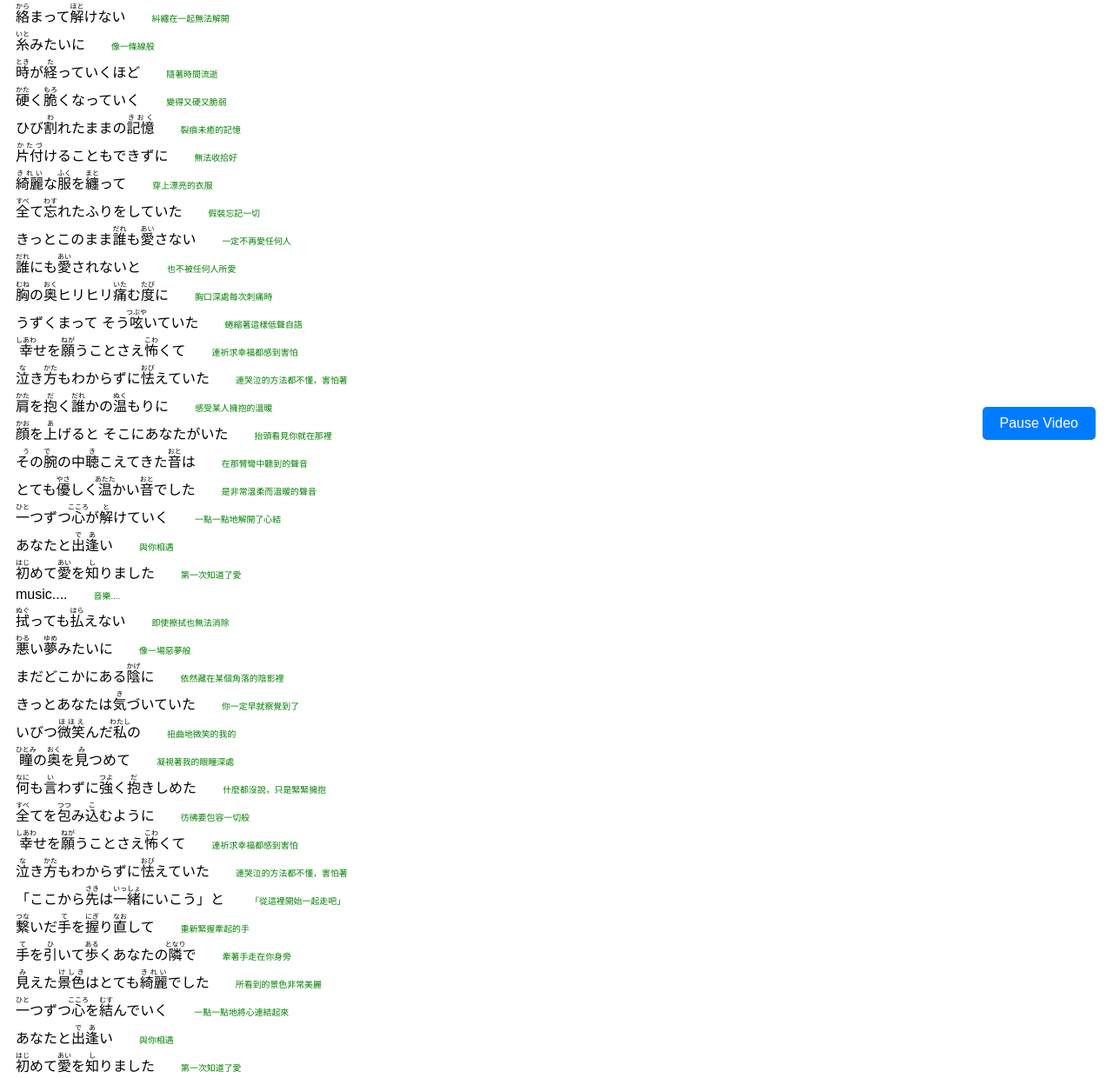
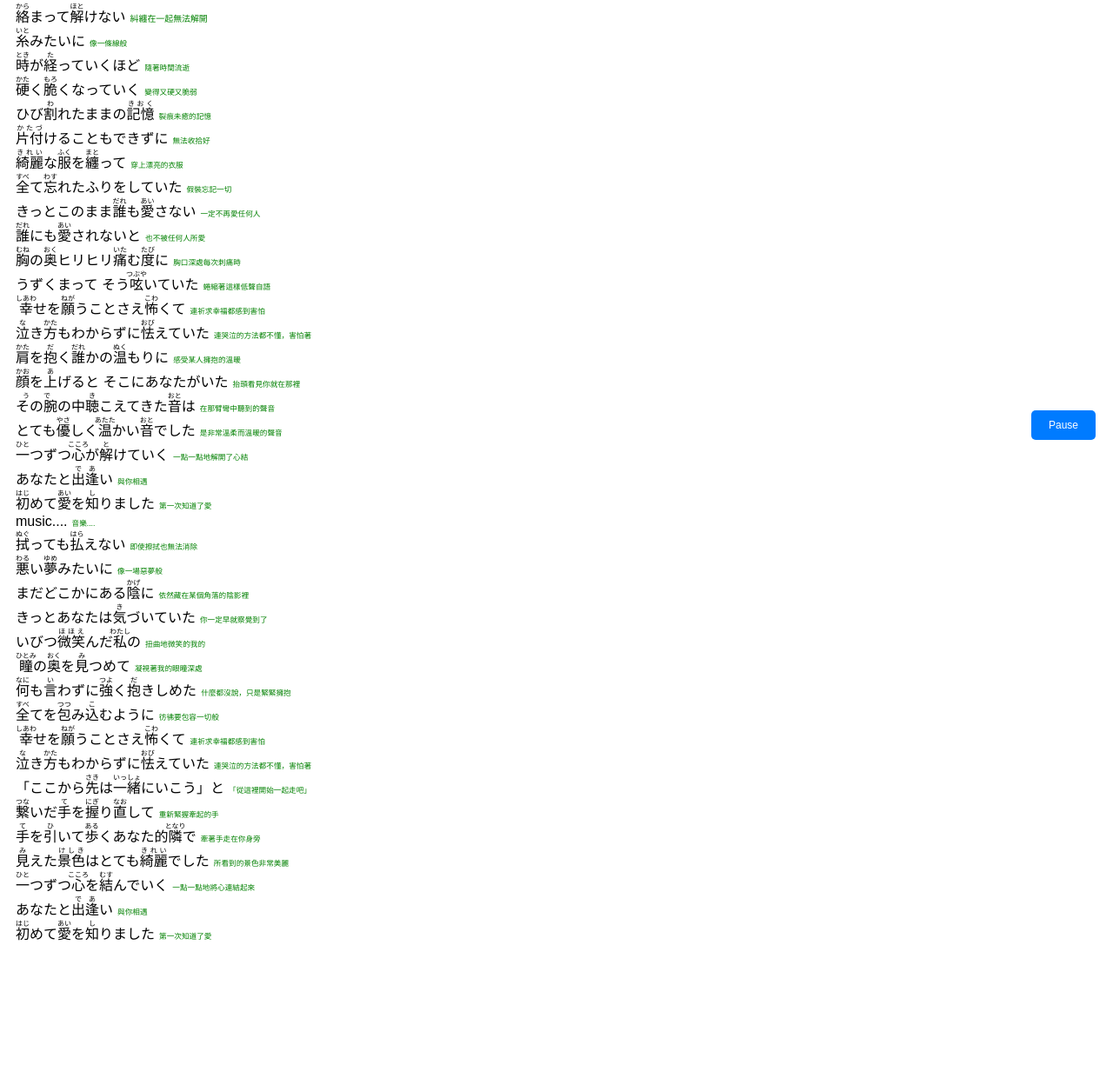
Before and after one commit to tuantsunyi/songs, a plain HTML site: page URU-firstlove.html in a window 1280 px wide. Shown: the part 274-1514 px from the top of the page at 87% size. After the commit the page ends 1367 px from the top, so only its background shows below. Drawn offline with Linux system fonts and the light colour scheme.

Commit message:
Add files via upload

```diff
--- a/URU-firstlove.html
+++ b/URU-firstlove.html
@@ -14,7 +14,7 @@
         }
         .lyrics-line {
             cursor: pointer;
-            margin: 5px 0;
+            margin: 1px 0;
             font-size: 16px;
             padding-left: 10px; /* Pushes the text to the right */
         }
@@ -25,10 +25,10 @@
             color: blue;
             text-decoration: underline;
         }
-        .active-line {
-            color: red;
-            font-weight: bold;
-        }
+/*        .active-line { */
+/*           color: red; */
+/*           font-weight: bold; */
+/*      } */
         #pauseButton {
             position: fixed;
             bottom: 20px;
@@ -39,7 +39,7 @@
             border: none;
             border-radius: 5px;
             cursor: pointer;
-            font-size: 16px;
+            font-size: 12px;
         }
         #pauseButton:hover {
             background-color: #0056b3;
@@ -47,7 +47,7 @@
         #player {
             position: fixed; /* Change from absolute to fixed */
             top: 10px; /* Adjust to stay near the top of the page */
-            padding-left: 10px;
+            padding-left: 5px;
             /*transform: translateX(-50%); */ /* Center alignment */
             z-index: 1000; /* Ensure it stays on top of other elements */
         }
@@ -59,49 +59,49 @@
     <div id="player" style="margin-bottom: 20px;"></div>
     <div id="lyrics">
 
-<p class="lyrics-line" data-time="22"><ruby>絡<rt>から</rt></ruby>まって<ruby>解<rt>ほと</rt></ruby>けない<span style="display: inline-block; margin-left: 30px; color:green; font-size: 62%;">糾纏在一起無法解開</span></p>
-<p class="lyrics-line" data-time="28"><ruby>糸<rt>いと</rt></ruby>みたいに<span style="display:inline-block; margin-left:30px; color:green; font-size:62%;">像一條線般</span></p>
-<p class="lyrics-line" data-time="35"><ruby>時<rt>とき</rt></ruby>が<ruby>経<rt>た</rt></ruby>っていくほど<span style="display:inline-block; margin-left:30px; color:green; font-size:62%;">隨著時間流逝</span></p>
-<p class="lyrics-line" data-time="40"><ruby>硬<rt>かた</rt></ruby>く<ruby>脆<rt>もろ</rt></ruby>くなっていく<span style="display:inline-block; margin-left:30px; color:green; font-size:62%;">變得又硬又脆弱</span></p>
-<p class="lyrics-line" data-time="48">ひび<ruby>割<rt>わ</rt></ruby>れたままの<ruby>記憶<rt>きおく</rt></ruby><span style="display:inline-block; margin-left:30px; color:green; font-size:62%;">裂痕未癒的記憶</span></p>
-<p class="lyrics-line" data-time="53"><ruby>片付<rt>かたづ</rt></ruby>けることもできずに<span style="display:inline-block; margin-left:30px; color:green; font-size:62%;">無法收拾好</span></p>
-<p class="lyrics-line" data-time="61"><ruby>綺麗<rt>きれい</rt></ruby>な<ruby>服<rt>ふく</rt></ruby>を<ruby>纏<rt>まと</rt></ruby>って<span style="display:inline-block; margin-left:30px; color:green; font-size:62%;">穿上漂亮的衣服</span></p>
-<p class="lyrics-line" data-time="65"><ruby>全<rt>すべ</rt></ruby>て<ruby>忘<rt>わす</rt></ruby>れたふりをしていた<span style="display:inline-block; margin-left:30px; color:green; font-size:62%;">假裝忘記一切</span></p>
-<p class="lyrics-line" data-time="72"><ruby>きっとこのまま<ruby>誰<rt>だれ</rt></ruby>も<ruby>愛<rt>あい</rt></ruby>さない<span style="display:inline-block; margin-left:30px; color:green; font-size:62%;">一定不再愛任何人</span></p>
-<p class="lyrics-line" data-time="79"><ruby>誰<rt>だれ</rt></ruby>にも<ruby>愛<rt>あい</rt></ruby>されないと<span style="display:inline-block; margin-left:30px; color:green; font-size:62%;">也不被任何人所愛</span></p>
-<p class="lyrics-line" data-time="85"><ruby>胸<rt>むね</rt></ruby>の<ruby>奥<rt>おく</rt></ruby>ヒリヒリ<ruby>痛<rt>いた</rt></ruby>む<ruby>度<rt>たび</rt></ruby>に<span style="display:inline-block; margin-left:30px; color:green; font-size:62%;">胸口深處每次刺痛時</span></p>
-<p class="lyrics-line" data-time="92">うずくまって そう<ruby>呟<rt>つぶや</rt></ruby>いていた<span style="display:inline-block; margin-left:30px; color:green; font-size:62%;">蜷縮著這樣低聲自語</span></p>
-<p class="lyrics-line" data-time="101"><ruby>幸<rt>しあわ</rt></ruby>せを<ruby>願<rt>ねが</rt></ruby>うことさえ<ruby>怖<rt>こわ</rt></ruby>くて<span style="display:inline-block; margin-left:30px; color:green; font-size:62%;">連祈求幸福都感到害怕</span></p>
-<p class="lyrics-line" data-time="108"><ruby>泣<rt>な</rt></ruby>き<ruby>方<rt>かた</rt></ruby>もわからずに<ruby>怯<rt>おび</rt></ruby>えていた<span style="display:inline-block; margin-left:30px; color:green; font-size:62%;">連哭泣的方法都不懂，害怕著</span></p>
-<p class="lyrics-line" data-time="114"><ruby>肩<rt>かた</rt></ruby>を<ruby>抱<rt>だ</rt></ruby>く<ruby>誰<rt>だれ</rt></ruby>かの<ruby>温<rt>ぬく</rt></ruby>もりに<span style="display:inline-block; margin-left:30px; color:green; font-size:62%;">感受某人擁抱的溫暖</span></p>
-<p class="lyrics-line" data-time="121"><ruby>顔<rt>かお</rt></ruby>を<ruby>上<rt>あ</rt></ruby>げると そこにあなたがいた<span style="display:inline-block; margin-left:30px; color:green; font-size:62%;">抬頭看見你就在那裡</span></p>
-<p class="lyrics-line" data-time="127"><ruby>その腕<rt>うで</rt></ruby>の中<ruby>聴<rt>き</rt></ruby>こえてきた<ruby>音<rt>おと</rt></ruby>は<span style="display:inline-block; margin-left:30px; color:green; font-size:62%;">在那臂彎中聽到的聲音</span></p>
-<p class="lyrics-line" data-time="133">とても<ruby>優<rt>やさ</rt></ruby>しく<ruby>温<rt>あたた</rt></ruby>かい<ruby>音<rt>おと</rt></ruby>でした<span style="display:inline-block; margin-left:30px; color:green; font-size:62%;">是非常溫柔而溫暖的聲音</span></p>
-<p class="lyrics-line" data-time="140"><ruby>一<rt>ひと</rt></ruby>つずつ<ruby>心<rt>こころ</rt></ruby>が<ruby>解<rt>と</rt></ruby>けていく<span style="display:inline-block; margin-left:30px; color:green; font-size:62%;">一點一點地解開了心結</span></p>
-<p class="lyrics-line" data-time="146">あなたと<ruby>出逢<rt>であ</rt></ruby>い<span style="display:inline-block; margin-left:30px; color:green; font-size:62%;">與你相遇</span></p>
-<p class="lyrics-line" data-time="150"><ruby>初<rt>はじ</rt></ruby>めて<ruby>愛<rt>あい</rt></ruby>を<ruby>知<rt>し</rt></ruby>りました<span style="display:inline-block; margin-left:30px; color:green; font-size:62%;">第一次知道了愛</span></p>
-<p class="lyrics-line" data-time="155">music....<span style="display:inline-block; margin-left:30px; color:green; font-size:62%;">音樂....</span></p>
-<p class="lyrics-line" data-time="166"><ruby>拭<rt>ぬぐ</rt></ruby>っても<ruby>払<rt>はら</rt></ruby>えない<span style="display:inline-block; margin-left:30px; color:green; font-size:62%;">即使擦拭也無法消除</span></p>
-<p class="lyrics-line" data-time="172"><ruby>悪<rt>わる</rt></ruby>い<ruby>夢<rt>ゆめ</rt></ruby>みたいに<span style="display:inline-block; margin-left:30px; color:green; font-size:62%;">像一場惡夢般</span></p>
-<p class="lyrics-line" data-time="180"><ruby>まだどこかにある<ruby>陰<rt>かげ</rt></ruby>に<span style="display:inline-block; margin-left:30px; color:green; font-size:62%;">依然藏在某個角落的陰影裡</span></p>
-<p class="lyrics-line" data-time="184">きっとあなたは<ruby>気<rt>き</rt></ruby>づいていた<span style="display:inline-block; margin-left:30px; color:green; font-size:62%;">你一定早就察覺到了</span></p>
-<p class="lyrics-line" data-time="191"><ruby>いびつ<ruby>微笑<rt>ほほえ</rt></ruby>んだ<ruby>私<rt>わたし</rt></ruby>の<span style="display:inline-block; margin-left:30px; color:green; font-size:62%;">扭曲地微笑的我的</span></p>
-<p class="lyrics-line" data-time="198"><ruby>瞳<rt>ひとみ</rt></ruby>の<ruby>奥<rt>おく</rt></ruby>を<ruby>見<rt>み</rt></ruby>つめて<span style="display:inline-block; margin-left:30px; color:green; font-size:62%;">凝視著我的眼瞳深處</span></p>
-<p class="lyrics-line" data-time="204"><ruby>何<rt>なに</rt></ruby>も<ruby>言<rt>い</rt></ruby>わずに<ruby>強<rt>つよ</rt></ruby>く<ruby>抱<rt>だ</rt></ruby>きしめた<span style="display:inline-block; margin-left:30px; color:green; font-size:62%;">什麼都沒說，只是緊緊擁抱</span></p>
-<p class="lyrics-line" data-time="210"><ruby>全<rt>すべ</rt></ruby>てを<ruby>包<rt>つつ</rt></ruby>み<ruby>込<rt>こ</rt></ruby>むように<span style="display:inline-block; margin-left:30px; color:green; font-size:62%;">彷彿要包容一切般</span></p>
-<p class="lyrics-line" data-time="219"><ruby>幸<rt>しあわ</rt></ruby>せを<ruby>願<rt>ねが</rt></ruby>うことさえ<ruby>怖<rt>こわ</rt></ruby>くて<span style="display:inline-block; margin-left:30px; color:green; font-size:62%;">連祈求幸福都感到害怕</span></p>
-<p class="lyrics-line" data-time="226"><ruby>泣<rt>な</rt></ruby>き<ruby>方<rt>かた</rt></ruby>もわからずに<ruby>怯<rt>おび</rt></ruby>えていた<span style="display:inline-block; margin-left:30px; color:green; font-size:62%;">連哭泣的方法都不懂，害怕著</span></p>
-<p class="lyrics-line" data-time="232">「ここから<ruby>先<rt>さき</rt></ruby>は<ruby>一緒<rt>いっしょ</rt></ruby>にいこう」と<span style="display:inline-block; margin-left:30px; color:green; font-size:62%;">「從這裡開始一起走吧」</span></p>
-<p class="lyrics-line" data-time="239"><ruby>繋<rt>つな</rt></ruby>いだ<ruby>手<rt>て</rt></ruby>を<ruby>握<rt>にぎ</rt></ruby>り<ruby>直<rt>なお</rt></ruby>して<span style="display:inline-block; margin-left:30px; color:green; font-size:62%;">重新緊握牽起的手</span></p>
-<p class="lyrics-line" data-time="245"><ruby>手<rt>て</rt></ruby>を<ruby>引<rt>ひ</rt></ruby>いて<ruby>歩<rt>ある</rt></ruby>くあなたの<ruby>隣<rt>となり</rt></ruby>で<span style="display:inline-block; margin-left:30px; color:green; font-size:62%;">牽著手走在你身旁</span></p>
-<p class="lyrics-line" data-time="252"><ruby>見<rt>み</rt></ruby>えた<ruby>景色<rt>けしき</rt></ruby>はとても<ruby>綺麗<rt>きれい</rt></ruby>でした<span style="display:inline-block; margin-left:30px; color:green; font-size:62%;">所看到的景色非常美麗</span></p>
-<p class="lyrics-line" data-time="258"><ruby>一<rt>ひと</rt></ruby>つずつ<ruby>心<rt>こころ</rt></ruby>を<ruby>結<rt>むす</rt></ruby>んでいく<span style="display:inline-block; margin-left:30px; color:green; font-size:62%;">一點一點地將心連結起來</span></p>
-<p class="lyrics-line" data-time="265">あなたと<ruby>出逢<rt>であ</rt></ruby>い<span style="display:inline-block; margin-left:30px; color:green; font-size:62%;">與你相遇</span></p>
-<p class="lyrics-line" data-time="268"><ruby>初<rt>はじ</rt></ruby>めて<ruby>愛<rt>あい</rt></ruby>を<ruby>知<rt>し</rt></ruby>りました<span style="display:inline-block; margin-left:30px; color:green; font-size:62%;">第一次知道了愛</span></p>
+<p class="lyrics-line" data-time="22"><ruby>絡<rt>から</rt></ruby>まって<ruby>解<rt>ほと</rt></ruby>けない<span style="display: inline-block; margin-left: 5px; color:green; font-size: 62%;">糾纏在一起無法解開</span></p>
+<p class="lyrics-line" data-time="28"><ruby>糸<rt>いと</rt></ruby>みたいに<span style="display:inline-block; margin-left:5px; color:green; font-size:54%;">像一條線般</span></p>
+<p class="lyrics-line" data-time="35"><ruby>時<rt>とき</rt></ruby>が<ruby>経<rt>た</rt></ruby>っていくほど<span style="display:inline-block; margin-left:5px; color:green; font-size:54%;">隨著時間流逝</span></p>
+<p class="lyrics-line" data-time="40"><ruby>硬<rt>かた</rt></ruby>く<ruby>脆<rt>もろ</rt></ruby>くなっていく<span style="display:inline-block; margin-left:5px; color:green; font-size:54%;">變得又硬又脆弱</span></p>
+<p class="lyrics-line" data-time="48">ひび<ruby>割<rt>わ</rt></ruby>れたままの<ruby>記憶<rt>きおく</rt></ruby><span style="display:inline-block; margin-left:5px; color:green; font-size:54%;">裂痕未癒的記憶</span></p>
+<p class="lyrics-line" data-time="53"><ruby>片付<rt>かたづ</rt></ruby>けることもできずに<span style="display:inline-block; margin-left:5px; color:green; font-size:54%;">無法收拾好</span></p>
+<p class="lyrics-line" data-time="61"><ruby>綺麗<rt>きれい</rt></ruby>な<ruby>服<rt>ふく</rt></ruby>を<ruby>纏<rt>まと</rt></ruby>って<span style="display:inline-block; margin-left:5px; color:green; font-size:54%;">穿上漂亮的衣服</span></p>
+<p class="lyrics-line" data-time="65"><ruby>全<rt>すべ</rt></ruby>て<ruby>忘<rt>わす</rt></ruby>れたふりをしていた<span style="display:inline-block; margin-left:5px; color:green; font-size:54%;">假裝忘記一切</span></p>
+<p class="lyrics-line" data-time="72"><ruby>きっとこのまま<ruby>誰<rt>だれ</rt></ruby>も<ruby>愛<rt>あい</rt></ruby>さない<span style="display:inline-block; margin-left:5px; color:green; font-size:54%;">一定不再愛任何人</span></p>
+<p class="lyrics-line" data-time="79"><ruby>誰<rt>だれ</rt></ruby>にも<ruby>愛<rt>あい</rt></ruby>されないと<span style="display:inline-block; margin-left:5px; color:green; font-size:54%;">也不被任何人所愛</span></p>
+<p class="lyrics-line" data-time="85"><ruby>胸<rt>むね</rt></ruby>の<ruby>奥<rt>おく</rt></ruby>ヒリヒリ<ruby>痛<rt>いた</rt></ruby>む<ruby>度<rt>たび</rt></ruby>に<span style="display:inline-block; margin-left:5px; color:green; font-size:54%;">胸口深處每次刺痛時</span></p>
+<p class="lyrics-line" data-time="92">うずくまって そう<ruby>呟<rt>つぶや</rt></ruby>いていた<span style="display:inline-block; margin-left:5px; color:green; font-size:54%;">蜷縮著這樣低聲自語</span></p>
+<p class="lyrics-line" data-time="101"><ruby>幸<rt>しあわ</rt></ruby>せを<ruby>願<rt>ねが</rt></ruby>うことさえ<ruby>怖<rt>こわ</rt></ruby>くて<span style="display:inline-block; margin-left:5px; color:green; font-size:54%;">連祈求幸福都感到害怕</span></p>
+<p class="lyrics-line" data-time="108"><ruby>泣<rt>な</rt></ruby>き<ruby>方<rt>かた</rt></ruby>もわからずに<ruby>怯<rt>おび</rt></ruby>えていた<span style="display:inline-block; margin-left:5px; color:green; font-size:54%;">連哭泣的方法都不懂，害怕著</span></p>
+<p class="lyrics-line" data-time="114"><ruby>肩<rt>かた</rt></ruby>を<ruby>抱<rt>だ</rt></ruby>く<ruby>誰<rt>だれ</rt></ruby>かの<ruby>温<rt>ぬく</rt></ruby>もりに<span style="display:inline-block; margin-left:5px; color:green; font-size:54%;">感受某人擁抱的溫暖</span></p>
+<p class="lyrics-line" data-time="121"><ruby>顔<rt>かお</rt></ruby>を<ruby>上<rt>あ</rt></ruby>げると そこにあなたがいた<span style="display:inline-block; margin-left:5px; color:green; font-size:54%;">抬頭看見你就在那裡</span></p>
+<p class="lyrics-line" data-time="127"><ruby>その腕<rt>うで</rt></ruby>の中<ruby>聴<rt>き</rt></ruby>こえてきた<ruby>音<rt>おと</rt></ruby>は<span style="display:inline-block; margin-left:5px; color:green; font-size:54%;">在那臂彎中聽到的聲音</span></p>
+<p class="lyrics-line" data-time="133">とても<ruby>優<rt>やさ</rt></ruby>しく<ruby>温<rt>あたた</rt></ruby>かい<ruby>音<rt>おと</rt></ruby>でした<span style="display:inline-block; margin-left:5px; color:green; font-size:54%;">是非常溫柔而溫暖的聲音</span></p>
+<p class="lyrics-line" data-time="140"><ruby>一<rt>ひと</rt></ruby>つずつ<ruby>心<rt>こころ</rt></ruby>が<ruby>解<rt>と</rt></ruby>けていく<span style="display:inline-block; margin-left:5px; color:green; font-size:54%;">一點一點地解開了心結</span></p>
+<p class="lyrics-line" data-time="146">あなたと<ruby>出逢<rt>であ</rt></ruby>い<span style="display:inline-block; margin-left:5px; color:green; font-size:54%;">與你相遇</span></p>
+<p class="lyrics-line" data-time="150"><ruby>初<rt>はじ</rt></ruby>めて<ruby>愛<rt>あい</rt></ruby>を<ruby>知<rt>し</rt></ruby>りました<span style="display:inline-block; margin-left:5px; color:green; font-size:54%;">第一次知道了愛</span></p>
+<p class="lyrics-line" data-time="155">music....<span style="display:inline-block; margin-left:5px; color:green; font-size:54%;">音樂....</span></p>
+<p class="lyrics-line" data-time="166"><ruby>拭<rt>ぬぐ</rt></ruby>っても<ruby>払<rt>はら</rt></ruby>えない<span style="display:inline-block; margin-left:5px; color:green; font-size:54%;">即使擦拭也無法消除</span></p>
+<p class="lyrics-line" data-time="172"><ruby>悪<rt>わる</rt></ruby>い<ruby>夢<rt>ゆめ</rt></ruby>みたいに<span style="display:inline-block; margin-left:5px; color:green; font-size:54%;">像一場惡夢般</span></p>
+<p class="lyrics-line" data-time="180"><ruby>まだ<ruby>どこかにある<ruby>陰<rt>かげ</rt></ruby>に<span style="display:inline-block; margin-left:5px; color:green; font-size:54%;">依然藏在某個角落的陰影裡</span></p>
+<p class="lyrics-line" data-time="184">きっとあなたは<ruby>気<rt>き</rt></ruby>づいていた<span style="display:inline-block; margin-left:5px; color:green; font-size:54%;">你一定早就察覺到了</span></p>
+<p class="lyrics-line" data-time="191"><ruby>いびつ<ruby>微笑<rt>ほほえ</rt></ruby>んだ<ruby>私<rt>わたし</rt></ruby>の<span style="display:inline-block; margin-left:5px; color:green; font-size:54%;">扭曲地微笑的我的</span></p>
+<p class="lyrics-line" data-time="198"><ruby>瞳<rt>ひとみ</rt></ruby>の<ruby>奥<rt>おく</rt></ruby>を<ruby>見<rt>み</rt></ruby>つめて<span style="display:inline-block; margin-left:5px; color:green; font-size:54%;">凝視著我的眼瞳深處</span></p>
+<p class="lyrics-line" data-time="204"><ruby>何<rt>なに</rt></ruby>も<ruby>言<rt>い</rt></ruby>わずに<ruby>強<rt>つよ</rt></ruby>く<ruby>抱<rt>だ</rt></ruby>きしめた<span style="display:inline-block; margin-left:5px; color:green; font-size:54%;">什麼都沒說，只是緊緊擁抱</span></p>
+<p class="lyrics-line" data-time="210"><ruby>全<rt>すべ</rt></ruby>てを<ruby>包<rt>つつ</rt></ruby>み<ruby>込<rt>こ</rt></ruby>むように<span style="display:inline-block; margin-left:5px; color:green; font-size:54%;">彷彿要包容一切般</span></p>
+<p class="lyrics-line" data-time="219"><ruby>幸<rt>しあわ</rt></ruby>せを<ruby>願<rt>ねが</rt></ruby>うことさえ<ruby>怖<rt>こわ</rt></ruby>くて<span style="display:inline-block; margin-left:5px; color:green; font-size:54%;">連祈求幸福都感到害怕</span></p>
+<p class="lyrics-line" data-time="226"><ruby>泣<rt>な</rt></ruby>き<ruby>方<rt>かた</rt></ruby>もわからずに<ruby>怯<rt>おび</rt></ruby>えていた<span style="display:inline-block; margin-left:5px; color:green; font-size:54%;">連哭泣的方法都不懂，害怕著</span></p>
+<p class="lyrics-line" data-time="232">「ここから<ruby>先<rt>さき</rt></ruby>は<ruby>一緒<rt>いっしょ</rt></ruby>にいこう」と<span style="display:inline-block; margin-left:5px; color:green; font-size:54%;">「從這裡開始一起走吧」</span></p>
+<p class="lyrics-line" data-time="239"><ruby>繋<rt>つな</rt></ruby>いだ<ruby>手<rt>て</rt></ruby>を<ruby>握<rt>にぎ</rt></ruby>り<ruby>直<rt>なお</rt></ruby>して<span style="display:inline-block; margin-left:5px; color:green; font-size:54%;">重新緊握牽起的手</span></p>
+<p class="lyrics-line" data-time="245"><ruby>手<rt>て</rt></ruby>を<ruby>引<rt>ひ</rt></ruby>いて<ruby>歩<rt>ある</rt></ruby>くあなた的<ruby>隣<rt>となり</rt></ruby>で<span style="display:inline-block; margin-left:5px; color:green; font-size:54%;">牽著手走在你身旁</span></p>
+<p class="lyrics-line" data-time="252"><ruby>見<rt>み</rt></ruby>えた<ruby>景色<rt>けしき</rt></ruby>はとても<ruby>綺麗<rt>きれい</rt></ruby>でした<span style="display:inline-block; margin-left:5px; color:green; font-size:54%;">所看到的景色非常美麗</span></p>
+<p class="lyrics-line" data-time="258"><ruby>一<rt>ひと</rt></ruby>つずつ<ruby>心<rt>こころ</rt></ruby>を<ruby>結<rt>むす</rt></ruby>んでいく<span style="display:inline-block; margin-left:5px; color:green; font-size:54%;">一點一點地將心連結起來</span></p>
+<p class="lyrics-line" data-time="265">あなたと<ruby>出逢<rt>であ</rt></ruby>い<span style="display:inline-block; margin-left:5px; color:green; font-size:54%;">與你相遇</span></p>
+<p class="lyrics-line" data-time="268"><ruby>初<rt>はじ</rt></ruby>めて<ruby>愛<rt>あい</rt></ruby>を<ruby>知<rt>し</rt></ruby>りました<span style="display:inline-block; margin-left:5px; color:green; font-size:54%;">第一次知道了愛</span></p>
 
         <!-- Add more lyrics as needed -->
     </div>
-    <button id="pauseButton">Pause Video</button>
+    <button id="pauseButton">Pause</button>
     <script src="https://www.youtube.com/iframe_api"></script>
     <script>
         let player;
```
